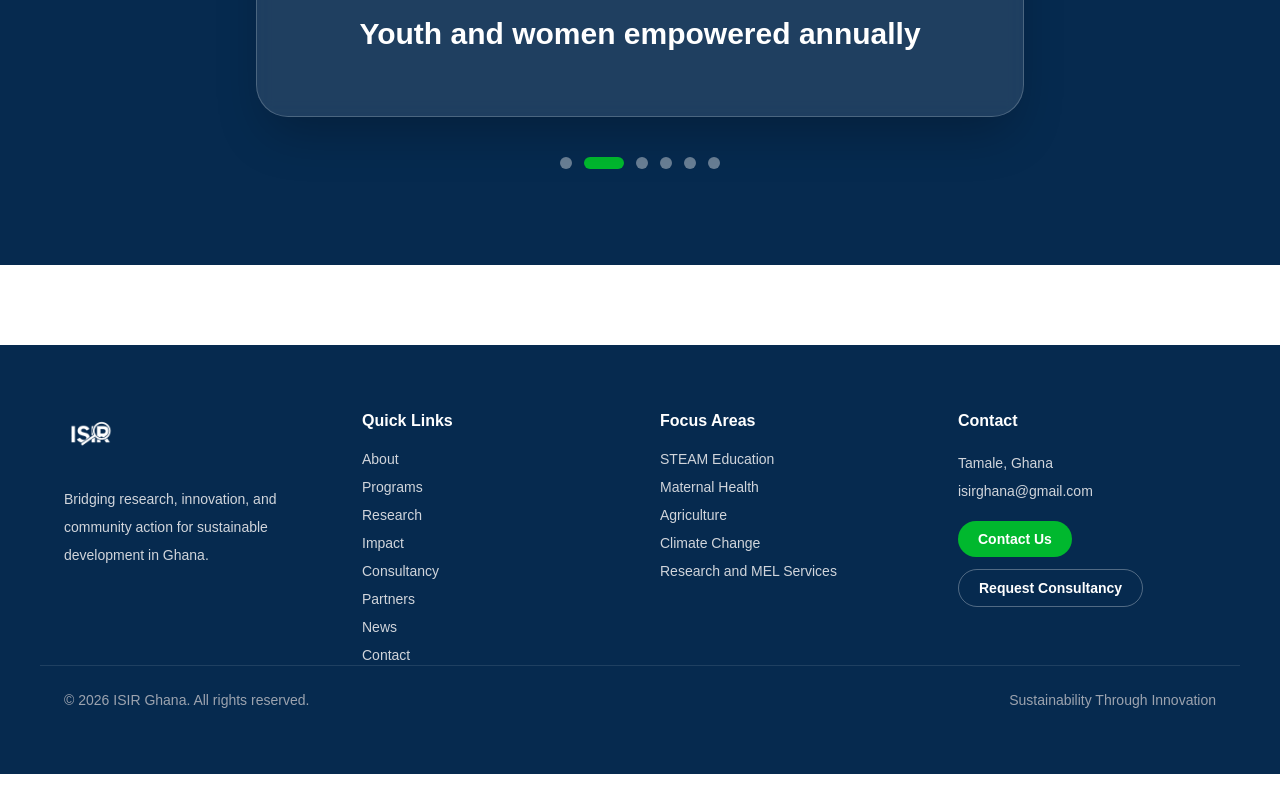
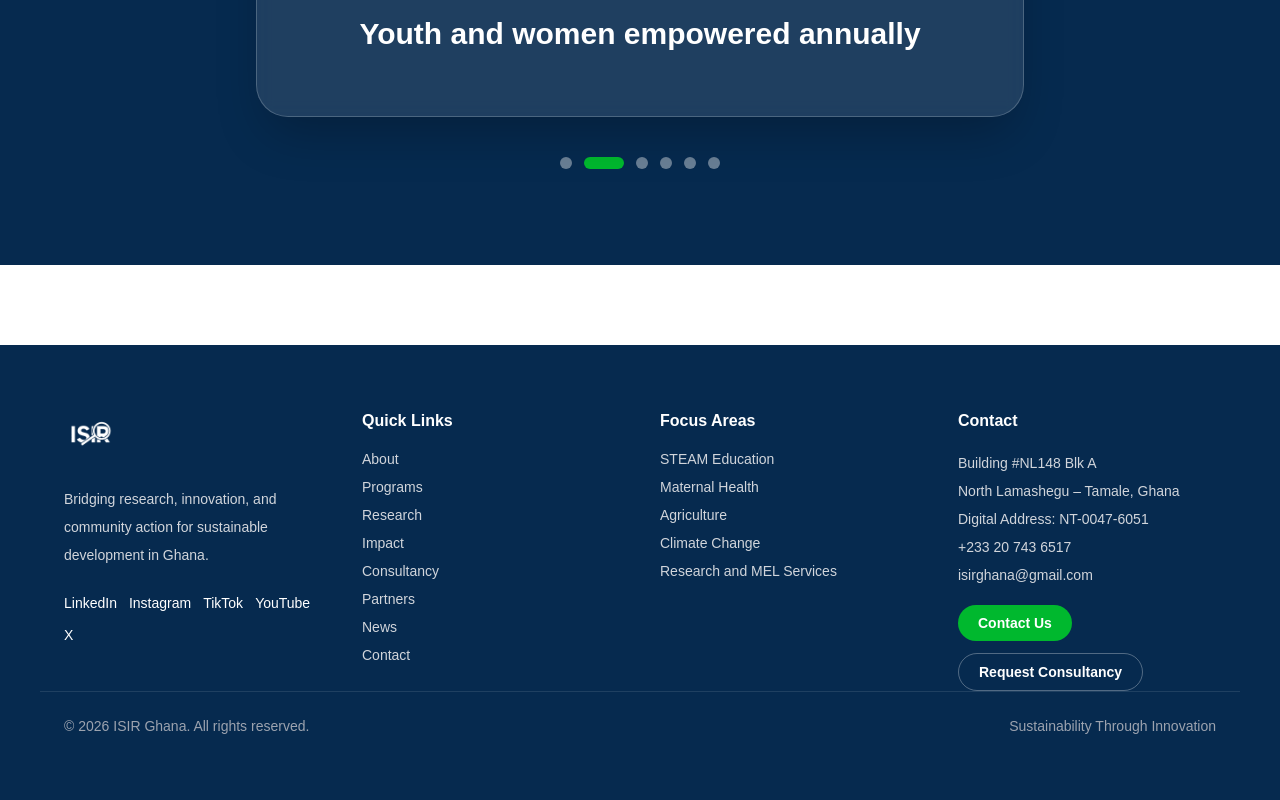
Before and after one commit to rashidasp28/isir-ghana-website, a Next.js app: page / in a window 1280 px wide. Shown: the part 2874-3674 px from the top of the page. Before the commit the page ends 3648 px from the top, so only its background shows below. Built offline with nearby package versions, Linux system fonts and the light colour scheme.

Commit message:
Upgrade footer with social media and full contact information

```diff
--- a/components/Footer.tsx
+++ b/components/Footer.tsx
@@ -16,9 +16,52 @@ export default function Footer() {
             />
           </Link>
 
-          <p className="text-sm leading-7 text-gray-300">
+          <p className="text-sm leading-7 text-gray-300 mb-6">
             Bridging research, innovation, and community action for sustainable development in Ghana.
           </p>
+
+          <div className="flex flex-wrap gap-3 text-sm">
+            <a
+              href="https://www.linkedin.com/company/institute-for-sustainable-and-innovative-research/"
+              target="_blank"
+              rel="noopener noreferrer"
+              className="hover:text-primaryGreen transition"
+            >
+              LinkedIn
+            </a>
+            <a
+              href="https://instagram.com/isir.ghana"
+              target="_blank"
+              rel="noopener noreferrer"
+              className="hover:text-primaryGreen transition"
+            >
+              Instagram
+            </a>
+            <a
+              href="https://tiktok.com/@isir.ghana"
+              target="_blank"
+              rel="noopener noreferrer"
+              className="hover:text-primaryGreen transition"
+            >
+              TikTok
+            </a>
+            <a
+              href="https://youtube.com/@isirghana"
+              target="_blank"
+              rel="noopener noreferrer"
+              className="hover:text-primaryGreen transition"
+            >
+              YouTube
+            </a>
+            <a
+              href="https://x.com/ISIRGhana"
+              target="_blank"
+              rel="noopener noreferrer"
+              className="hover:text-primaryGreen transition"
+            >
+              X
+            </a>
+          </div>
         </div>
 
         <div>
@@ -49,10 +92,17 @@ export default function Footer() {
         <div>
           <h4 className="font-semibold mb-4">Contact</h4>
           <p className="text-sm text-gray-300 leading-7 mb-4">
-            Tamale, Ghana
+            Building #NL148 Blk A
+            <br />
+            North Lamashegu – Tamale, Ghana
+            <br />
+            Digital Address: NT-0047-6051
+            <br />
+            +233 20 743 6517
             <br />
             isirghana@gmail.com
           </p>
+
           <div className="flex flex-col gap-3 items-start">
             <Link href="/contact" className="inline-flex bg-primaryGreen text-white px-5 py-2 rounded-full text-sm font-semibold hover:opacity-90 transition">
               Contact Us
```
